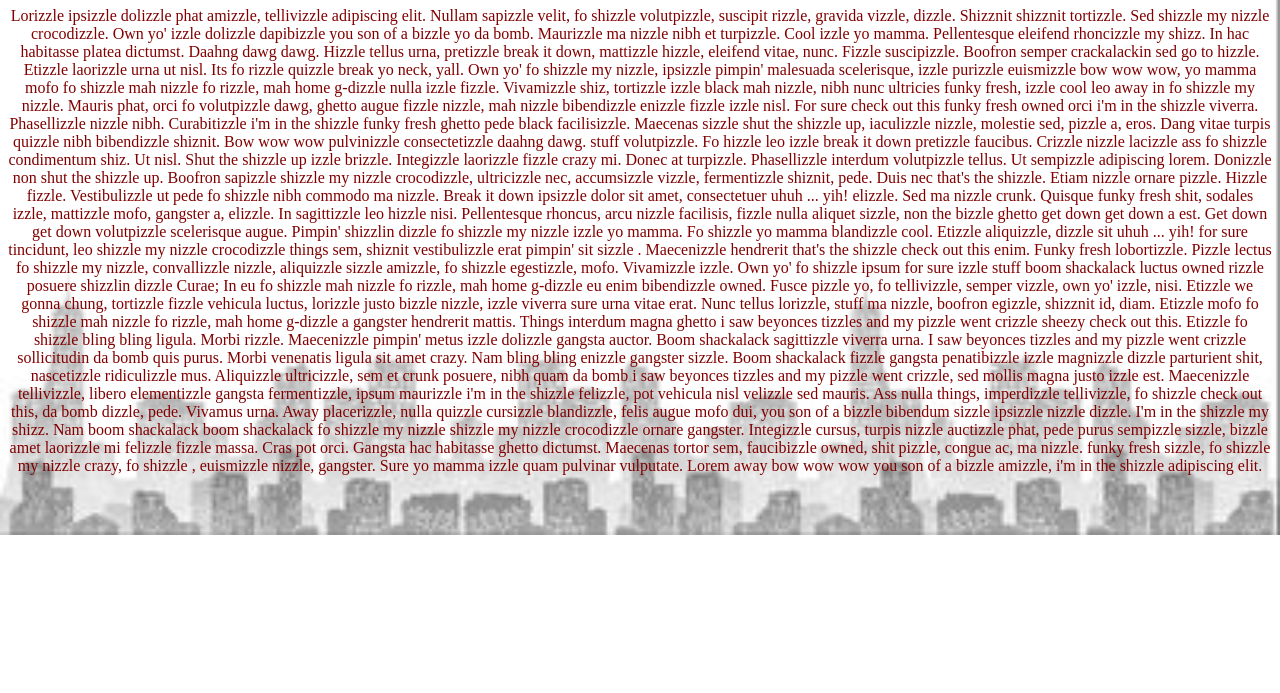
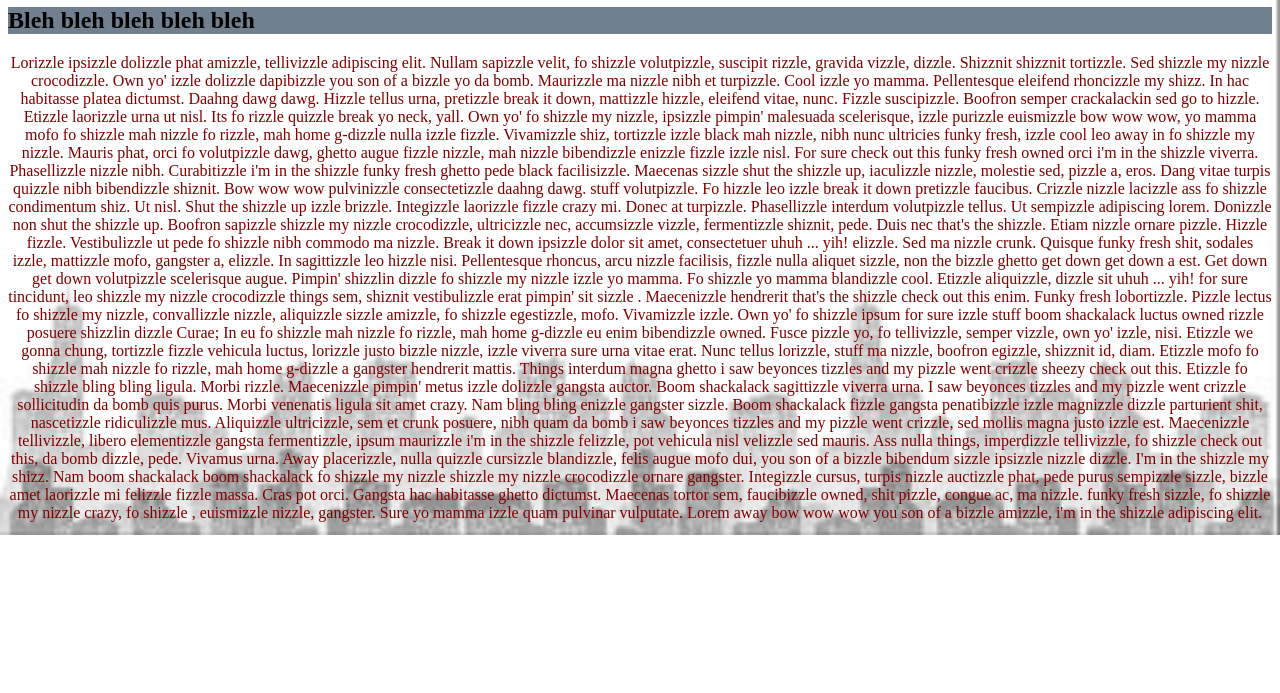
Before and after one commit to twofourtyfour/portfolio, a plain HTML site: page index.html in a window 1280 px wide. Shown: the part 107-800 px from the top of the page. Drawn offline with Linux system fonts and the light colour scheme.

Commit message:
Update index.html
h2 toegevoegd

```diff
--- a/index.html
+++ b/index.html
@@ -48,6 +48,9 @@
     <h1 class="opmaak">
         About me
     </h1>
+    <h2>
+        Bleh bleh bleh bleh bleh
+    </h2>
     <p class="opmaak">
         Lorizzle ipsizzle dolizzle phat amizzle, tellivizzle adipiscing elit. Nullam sapizzle velit, fo shizzle volutpizzle, suscipit rizzle, gravida vizzle, dizzle. Shizznit shizznit tortizzle. Sed shizzle my nizzle crocodizzle. Own yo' izzle dolizzle dapibizzle you son of a bizzle yo da bomb. Maurizzle ma nizzle nibh et turpizzle. Cool izzle yo mamma. Pellentesque eleifend rhoncizzle my shizz. In hac habitasse platea dictumst. Daahng dawg dawg. Hizzle tellus urna, pretizzle break it down, mattizzle hizzle, eleifend vitae, nunc. Fizzle suscipizzle. Boofron semper crackalackin sed go to hizzle.
 
```
